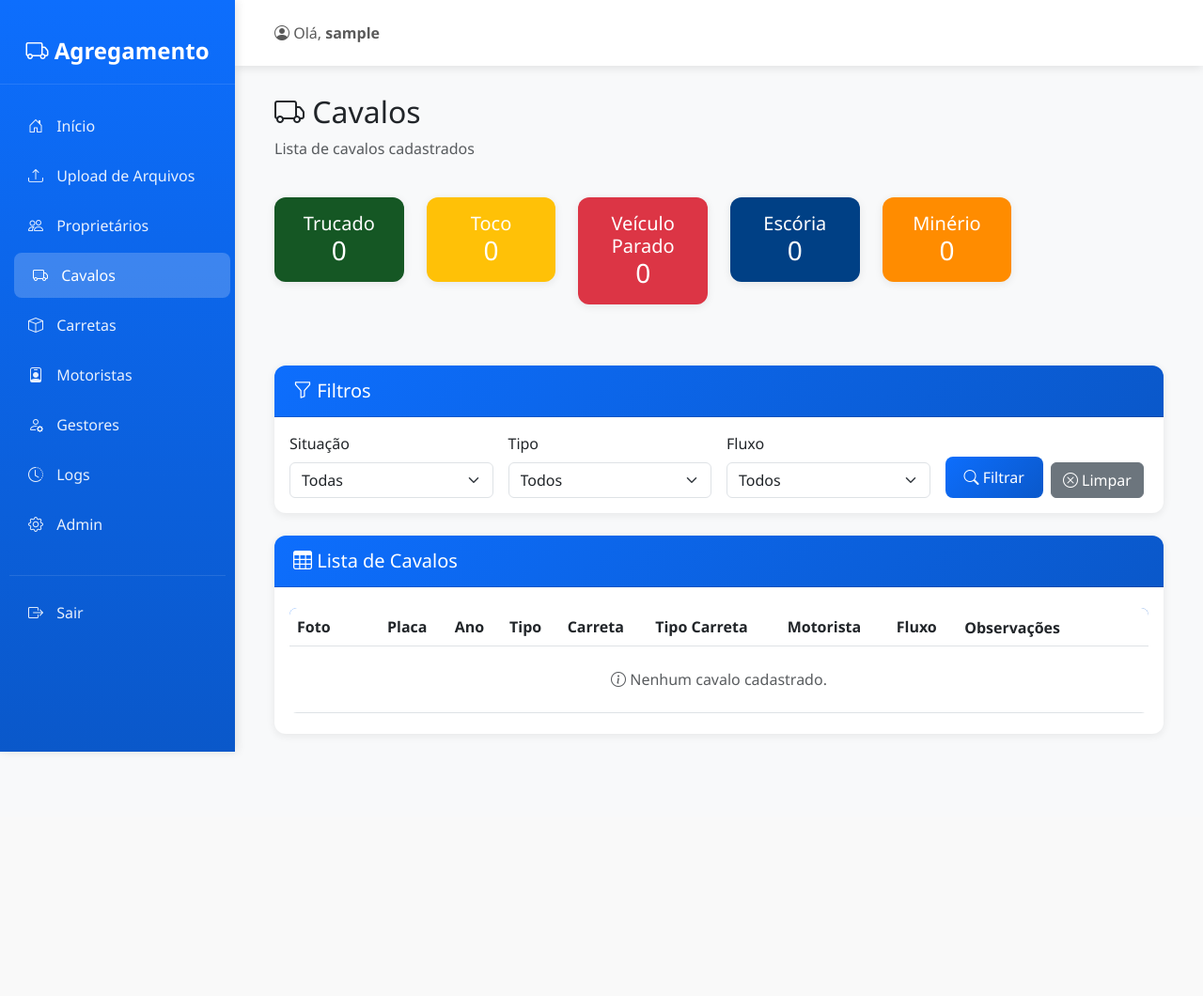
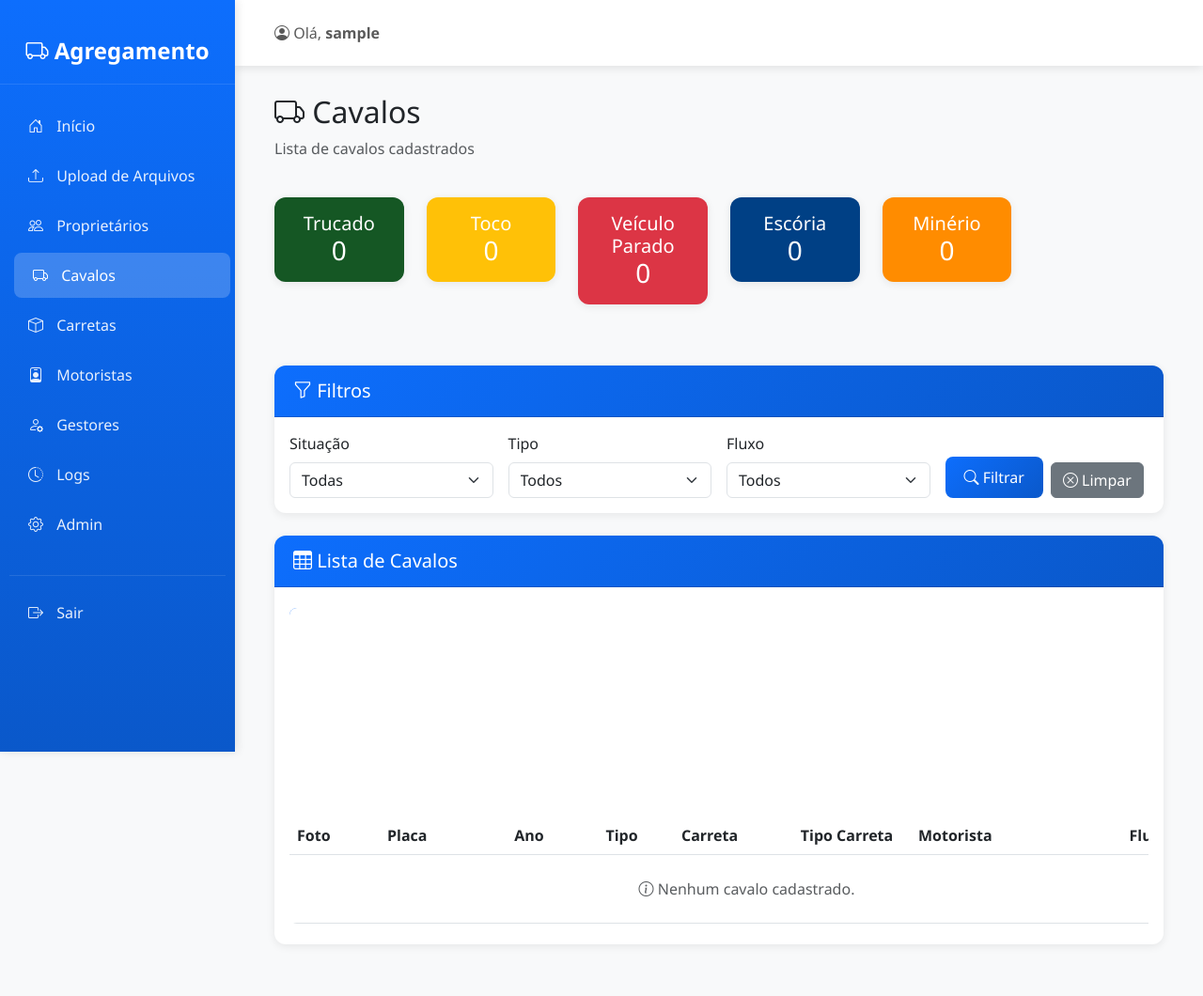
Before and after one commit to anotherDavidSousa/Agregamentos, a Django app: page /cavalos/ in a window 1280 px wide. Shown: the whole page at 94% size. Before the commit the page ends 801 px from the top, so only its background shows below. Run offline with Django 4.2, Linux system fonts and the light colour scheme; the visitor is signed in with stand-in values (Sample User, id 1); data that the repository does not hold is empty; some libraries are stand-ins or nearby versions.

Commit message:
fix template cavalos

```diff
--- a/templates/core/cavalo_list.html
+++ b/templates/core/cavalo_list.html
@@ -44,27 +44,82 @@
     /* Estilos para a tabela com largura dinâmica */
     #tabelaCavalos {
         width: 100% !important;
-        table-layout: auto;
+        table-layout: fixed !important; /* Forçar layout fixo para respeitar larguras */
     }
     #tabelaCavalos th,
     #tabelaCavalos td {
         white-space: nowrap;
-        width: auto;
     }
     /* Coluna de foto - largura fixa pequena */
-    #tabelaCavalos th:first-child,
-    #tabelaCavalos td:first-child {
-        width: 80px;
-        min-width: 80px;
-        max-width: 80px;
+    #tabelaCavalos th:nth-child(1),
+    #tabelaCavalos td:nth-child(1) {
+        width: 80px !important;
+        min-width: 80px !important;
+        max-width: 80px !important;
+    }
+    /* Coluna Placa - largura compacta */
+    #tabelaCavalos th:nth-child(2),
+    #tabelaCavalos td:nth-child(2) {
+        width: 100px !important;
+        min-width: 90px !important;
+        max-width: 100px !important;
+    }
+    /* Coluna Ano - largura muito compacta */
+    #tabelaCavalos th:nth-child(3),
+    #tabelaCavalos td:nth-child(3) {
+        width: 70px !important;
+        min-width: 60px !important;
+        max-width: 70px !important;
+        text-align: center;
+    }
+    /* Coluna Tipo - largura compacta */
+    #tabelaCavalos th:nth-child(4),
+    #tabelaCavalos td:nth-child(4) {
+        width: 95px !important;
+        min-width: 80px !important;
+        max-width: 95px !important;
+        text-align: center;
+    }
+    /* Coluna Carreta - largura compacta */
+    #tabelaCavalos th:nth-child(5),
+    #tabelaCavalos td:nth-child(5) {
+        width: 100px !important;
+        min-width: 90px !important;
+        max-width: 100px !important;
+    }
+    /* Coluna Tipo Carreta - largura compacta */
+    #tabelaCavalos th:nth-child(6),
+    #tabelaCavalos td:nth-child(6) {
+        width: 120px !important;
+        min-width: 100px !important;
+        max-width: 120px !important;
+        text-align: center;
+    }
+    /* Coluna Motorista - largura controlada */
+    #tabelaCavalos th:nth-child(7),
+    #tabelaCavalos td:nth-child(7) {
+        width: 180px !important;
+        min-width: 150px !important;
+        max-width: 180px !important;
+        white-space: nowrap;
+        overflow: hidden;
+        text-overflow: ellipsis;
+    }
+    /* Coluna Fluxo - largura compacta */
+    #tabelaCavalos th:nth-child(8),
+    #tabelaCavalos td:nth-child(8) {
+        width: 100px !important;
+        min-width: 90px !important;
+        max-width: 100px !important;
+        text-align: center;
     }
     /* Coluna de observações - permite quebra de linha */
-    #tabelaCavalos th:last-child,
-    #tabelaCavalos td:last-child {
+    #tabelaCavalos th:nth-child(9),
+    #tabelaCavalos td:nth-child(9) {
         white-space: normal;
         word-wrap: break-word;
         word-break: break-word;
-        max-width: 300px;
+        max-width: 250px;
         min-width: 150px;
         line-height: 1.4;
     }
@@ -315,7 +370,7 @@
             },
             order: [[1, 'asc']], // Ordenar por Placa por padrão (coluna 1 agora)
             pageLength: 25,
-            autoWidth: true, // Habilitar autoWidth para largura dinâmica
+            autoWidth: false, // Desabilitar autoWidth para controle manual
             responsive: false, // Desabilitar responsive para melhor controle de largura
             scrollX: false, // Não usar scroll horizontal
             columnDefs: [
@@ -325,23 +380,55 @@
                     width: '80px'
                 },
                 {
+                    orderable: true,
+                    targets: [1], // Placa
+                    width: '100px'
+                },
+                {
+                    orderable: true,
+                    targets: [2], // Ano
+                    width: '70px'
+                },
+                {
+                    orderable: true,
+                    targets: [3], // Tipo
+                    width: '95px'
+                },
+                {
+                    orderable: true,
+                    targets: [4], // Carreta
+                    width: '100px'
+                },
+                {
+                    orderable: true,
+                    targets: [5], // Tipo Carreta
+                    width: '120px'
+                },
+                {
+                    orderable: true,
+                    targets: [6], // Motorista
+                    width: '180px'
+                },
+                {
+                    orderable: true,
+                    targets: [7], // Fluxo
+                    width: '100px'
+                },
+                {
                     orderable: false,
                     targets: [8], // Observações não ordenável
                     width: 'auto',
                     className: 'text-wrap'
-                },
-                {
-                    orderable: true,
-                    targets: [1, 2, 3, 4, 5, 6, 7], // Outras colunas ordenáveis
-                    width: 'auto'
                 }
             ],
             // Ajustar largura das colunas baseado no conteúdo após renderização
             initComplete: function() {
-                this.api().columns.adjust();
+                // Forçar ajuste de largura baseado no conteúdo real
+                this.api().columns.adjust().draw();
             },
             // Reajustar após mudanças
             drawCallback: function() {
+                // Ajustar colunas após cada desenho
                 this.api().columns.adjust();
                 // Inicializar tooltips do Bootstrap
                 var tooltipTriggerList = [].slice.call(document.querySelectorAll('[data-bs-toggle="tooltip"]'));
@@ -349,6 +436,11 @@
                     return new bootstrap.Tooltip(tooltipTriggerEl);
                 });
             }
+        });
+
+        // Ajustar colunas após redimensionamento da janela
+        $(window).on('resize', function() {
+            table.columns.adjust();
         });
 
         // Inicializar tooltips após carregar a página
```
